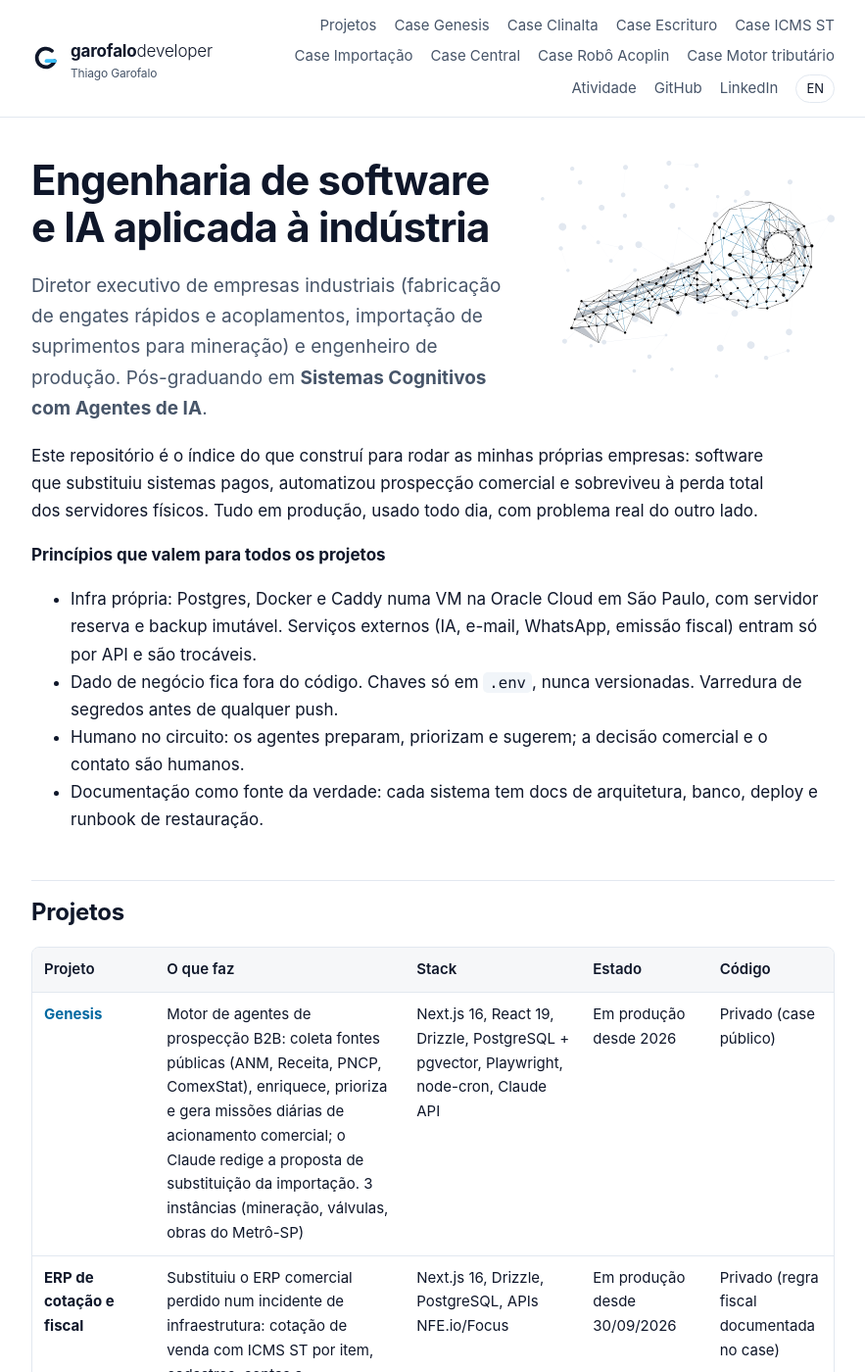
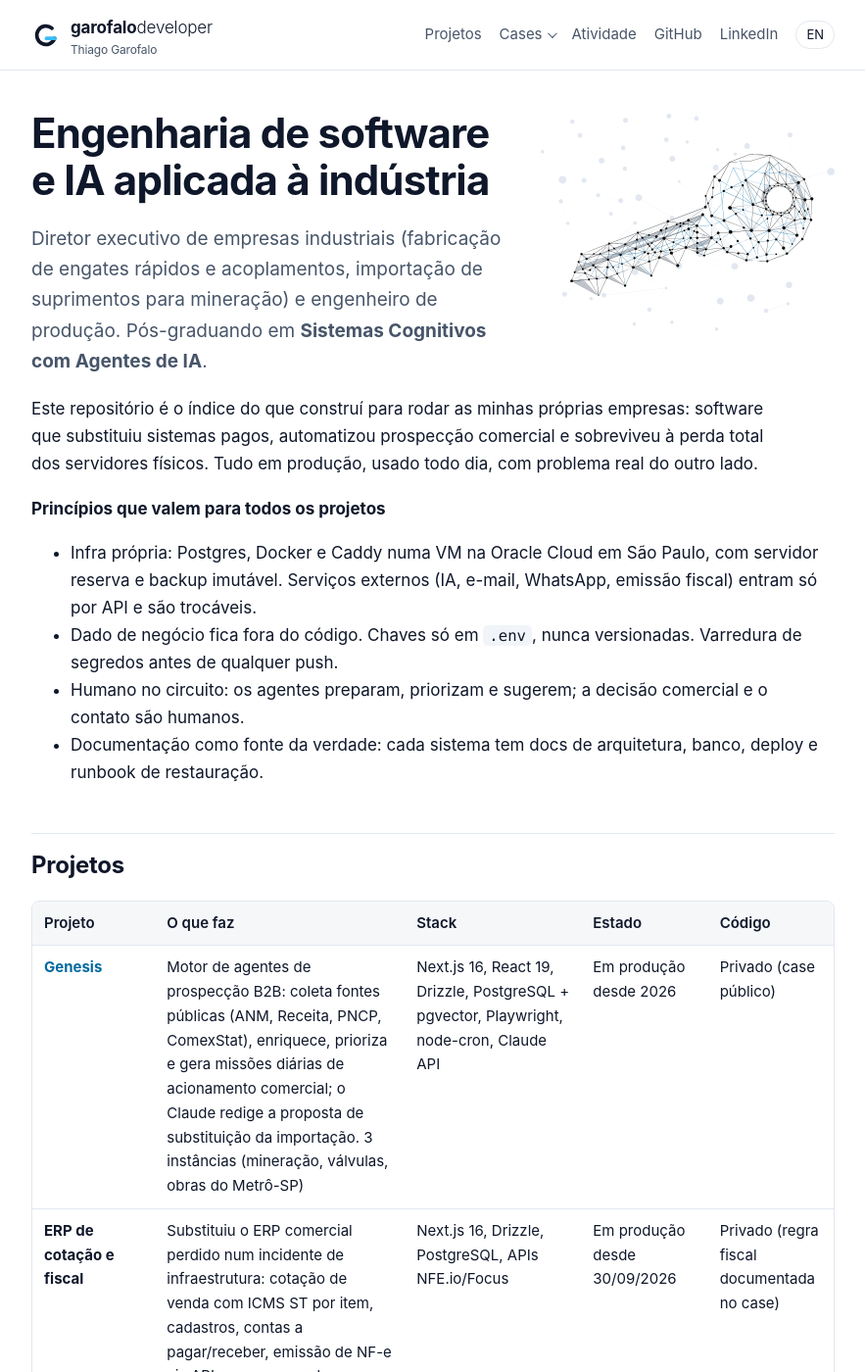
Before and after one commit to thiagogardev/thiagogardev.github.io, a Jekyll site: the page built from README.md, in a window 1280 px wide and 1400 px high. Shown: the whole window at 98% size, without its empty margins (198-1081 px from the left). Built offline with Jekyll 4.4.1, drawn with Linux system fonts in a browser that asks for light colours; our own code applies the rules of GitHub Pages for plain Markdown files.

Commit message:
Barra: cases num menu agrupado por tema (PT e EN), uma linha só
Co-Authored-By: Claude Opus 5.5 <noreply@anthropic.com>

```diff
--- a/_layouts/default.html
+++ b/_layouts/default.html
@@ -54,7 +54,7 @@
     }
     header.site .wrap {
       max-width: var(--max); margin: 0 auto; padding: 14px 20px;
-      display: flex; align-items: center; justify-content: space-between; gap: 16px;
+      display: flex; align-items: center; justify-content: space-between; gap: 16px; position: relative;
     }
     .brand { display: flex; align-items: center; gap: 10px; color: var(--fg); font-weight: 600; letter-spacing: -0.01em; }
     .brand svg { width: 30px; height: 30px; flex: none; }
@@ -68,6 +68,24 @@
     nav a.lang { border: 1px solid var(--line); border-radius: 999px; padding: 3px 10px; font-size: 13px; color: var(--fg); }
     nav a.lang:hover { background: var(--bg-soft); }
 
+    .menu { position: relative; }
+    .menu summary { list-style: none; cursor: pointer; color: var(--fg-soft); font-size: 15px; white-space: nowrap; display: flex; align-items: center; gap: 5px; }
+    .menu summary::-webkit-details-marker { display: none; }
+    .menu summary::after { content: ""; width: 6px; height: 6px; border-right: 1.5px solid currentColor; border-bottom: 1.5px solid currentColor; transform: rotate(45deg) translateY(-2px); transition: transform .15s; }
+    .menu[open] summary::after { transform: rotate(-135deg) translateY(-1px); }
+    .menu summary:hover, .menu[open] summary, .menu summary.atual { color: var(--fg); }
+    .menu summary:focus-visible, nav a:focus-visible { outline: 2px solid var(--accent); outline-offset: 3px; border-radius: 4px; }
+    .menu .painel { position: absolute; right: 0; top: calc(100% + 12px); z-index: 20; width: min(520px, calc(100vw - 32px)); display: grid; grid-template-columns: 1fr 1fr; gap: 16px 24px; padding: 18px 20px; background: var(--bg); border: 1px solid var(--line); border-radius: 10px; box-shadow: 0 12px 32px rgba(15,23,42,.12); }
+    .menu .grupo { display: flex; flex-direction: column; gap: 6px; }
+    .menu .grupo span { font-size: 11px; font-weight: 600; letter-spacing: .06em; text-transform: uppercase; color: var(--fg-soft); }
+    .menu .grupo a { white-space: normal; color: var(--fg); font-size: 15px; }
+    .menu .grupo a:hover { color: var(--accent); }
+    .menu .grupo a[aria-current="page"] { color: var(--accent); font-weight: 600; }
+    @media (max-width: 600px) {
+      .menu summary { font-size: 13px; }
+      .menu { position: static; }
+      .menu .painel { left: 16px; right: 16px; top: calc(100% - 4px); width: auto; grid-template-columns: 1fr; gap: 14px; max-height: calc(100vh - 140px); overflow-y: auto; }
+    }
     main { max-width: var(--max); margin: 0 auto; padding: 40px 20px 80px; }
 
     h1 { font-size: clamp(30px, 5vw, 42px); line-height: 1.15; letter-spacing: -0.02em; margin: 0 0 18px; }
@@ -120,6 +138,8 @@
       nav a { font-size: 13px; }
       .brand { font-size: 15px; }
       .brand span small { display: none; }
+      header.site .wrap { flex-direction: column; align-items: flex-start; gap: 10px; padding: 12px 16px; }
+      nav { justify-content: flex-start; }
     }
   </style>
 </head>
@@ -133,28 +153,56 @@
       <nav>
         {% if en %}
         <a href="{{ '/en/#projects' | relative_url }}">Projects</a>
-        <a href="{{ '/en/cases/genesis.html' | relative_url }}">Genesis case</a>
-        <a href="{{ '/en/cases/clinalta.html' | relative_url }}">Clinalta case</a>
-        <a href="{{ '/en/cases/escrituro.html' | relative_url }}">Escrituro case</a>
-        <a href="{{ '/en/cases/icms-st.html' | relative_url }}">ICMS ST case</a>
-        <a href="{{ '/en/cases/inteligencia-importacao.html' | relative_url }}">Import case</a>
-        <a href="{{ '/en/cases/central-atendimento.html' | relative_url }}">Support Center case</a>
-        <a href="{{ '/en/cases/robo-acoplin.html' | relative_url }}">Sales bot case</a>
-        <a href="{{ '/en/cases/monofasico.html' | relative_url }}">Tax engine case</a>
+        <details class="menu">
+          <summary{% if page.url contains '/cases/' %} class="atual"{% endif %}>Case studies</summary>
+          <div class="painel">
+            <div class="grupo"><span>Products</span>
+              <a href="{{ '/en/cases/escrituro.html' | relative_url }}"{% if page.url == '/en/cases/escrituro.html' %} aria-current="page"{% endif %}>Escrituro</a>
+              <a href="{{ '/en/cases/clinalta.html' | relative_url }}"{% if page.url == '/en/cases/clinalta.html' %} aria-current="page"{% endif %}>Clinalta</a>
+            </div>
+            <div class="grupo"><span>AI and automation</span>
+              <a href="{{ '/en/cases/genesis.html' | relative_url }}"{% if page.url == '/en/cases/genesis.html' %} aria-current="page"{% endif %}>Genesis: prospecting agents</a>
+              <a href="{{ '/en/cases/central-atendimento.html' | relative_url }}"{% if page.url == '/en/cases/central-atendimento.html' %} aria-current="page"{% endif %}>Support Center</a>
+              <a href="{{ '/en/cases/robo-acoplin.html' | relative_url }}"{% if page.url == '/en/cases/robo-acoplin.html' %} aria-current="page"{% endif %}>Acoplin sales bot</a>
+            </div>
+            <div class="grupo"><span>Tax and data</span>
+              <a href="{{ '/en/cases/monofasico.html' | relative_url }}"{% if page.url == '/en/cases/monofasico.html' %} aria-current="page"{% endif %}>Tax engine</a>
+              <a href="{{ '/en/cases/icms-st.html' | relative_url }}"{% if page.url == '/en/cases/icms-st.html' %} aria-current="page"{% endif %}>ICMS ST</a>
+              <a href="{{ '/en/cases/inteligencia-importacao.html' | relative_url }}"{% if page.url == '/en/cases/inteligencia-importacao.html' %} aria-current="page"{% endif %}>Import intelligence</a>
+            </div>
+            <div class="grupo"><span>Infrastructure</span>
+              <a href="{{ '/en/cases/infraestrutura.html' | relative_url }}"{% if page.url == '/en/cases/infraestrutura.html' %} aria-current="page"{% endif %}>Disaster recovery</a>
+            </div>
+          </div>
+        </details>
         <a href="{{ '/en/atividade.html' | relative_url }}">Activity</a>
         <a href="https://github.com/thiagogardev" rel="me">GitHub</a>
         <a href="https://www.linkedin.com/in/thiago-garofalo-792a2653/" rel="me">LinkedIn</a>
         <a class="lang" href="{{ pt_url | relative_url }}" hreflang="pt-BR" title="Versão em português">PT</a>
         {% else %}
         <a href="{{ '/#projetos' | relative_url }}">Projetos</a>
-        <a href="{{ '/cases/genesis.html' | relative_url }}">Case Genesis</a>
-        <a href="{{ '/cases/clinalta.html' | relative_url }}">Case Clinalta</a>
-        <a href="{{ '/cases/escrituro.html' | relative_url }}">Case Escrituro</a>
-        <a href="{{ '/cases/icms-st.html' | relative_url }}">Case ICMS ST</a>
-        <a href="{{ '/cases/inteligencia-importacao.html' | relative_url }}">Case Importação</a>
-        <a href="{{ '/cases/central-atendimento.html' | relative_url }}">Case Central</a>
-        <a href="{{ '/cases/robo-acoplin.html' | relative_url }}">Case Robô Acoplin</a>
-        <a href="{{ '/cases/monofasico.html' | relative_url }}">Case Motor tributário</a>
+        <details class="menu">
+          <summary{% if page.url contains '/cases/' %} class="atual"{% endif %}>Cases</summary>
+          <div class="painel">
+            <div class="grupo"><span>Produtos</span>
+              <a href="{{ '/cases/escrituro.html' | relative_url }}"{% if page.url == '/cases/escrituro.html' %} aria-current="page"{% endif %}>Escrituro</a>
+              <a href="{{ '/cases/clinalta.html' | relative_url }}"{% if page.url == '/cases/clinalta.html' %} aria-current="page"{% endif %}>Clinalta</a>
+            </div>
+            <div class="grupo"><span>IA e automação</span>
+              <a href="{{ '/cases/genesis.html' | relative_url }}"{% if page.url == '/cases/genesis.html' %} aria-current="page"{% endif %}>Genesis: agentes de prospecção</a>
+              <a href="{{ '/cases/central-atendimento.html' | relative_url }}"{% if page.url == '/cases/central-atendimento.html' %} aria-current="page"{% endif %}>Central de Atendimento</a>
+              <a href="{{ '/cases/robo-acoplin.html' | relative_url }}"{% if page.url == '/cases/robo-acoplin.html' %} aria-current="page"{% endif %}>Robô de vendas da Acoplin</a>
+            </div>
+            <div class="grupo"><span>Fiscal e dados</span>
+              <a href="{{ '/cases/monofasico.html' | relative_url }}"{% if page.url == '/cases/monofasico.html' %} aria-current="page"{% endif %}>Motor tributário</a>
+              <a href="{{ '/cases/icms-st.html' | relative_url }}"{% if page.url == '/cases/icms-st.html' %} aria-current="page"{% endif %}>ICMS ST</a>
+              <a href="{{ '/cases/inteligencia-importacao.html' | relative_url }}"{% if page.url == '/cases/inteligencia-importacao.html' %} aria-current="page"{% endif %}>Inteligência de importação</a>
+            </div>
+            <div class="grupo"><span>Infraestrutura</span>
+              <a href="{{ '/cases/infraestrutura.html' | relative_url }}"{% if page.url == '/cases/infraestrutura.html' %} aria-current="page"{% endif %}>Recuperação de desastre</a>
+            </div>
+          </div>
+        </details>
         <a href="{{ '/atividade.html' | relative_url }}">Atividade</a>
         <a href="https://github.com/thiagogardev" rel="me">GitHub</a>
         <a href="https://www.linkedin.com/in/thiago-garofalo-792a2653/" rel="me">LinkedIn</a>
```
Also changed, not shown: other parts of _layouts/default.html (+8 -0 lines).
